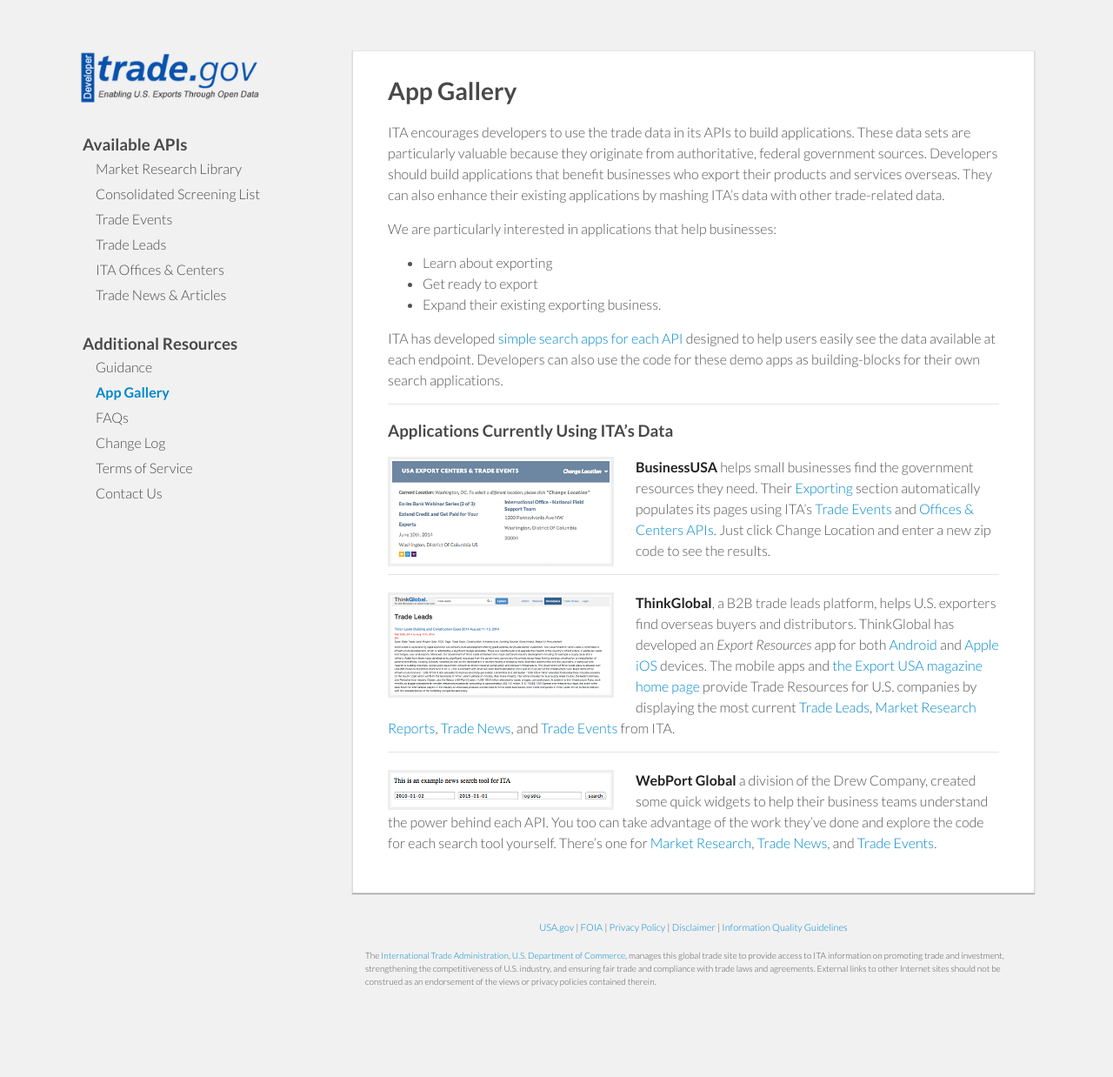
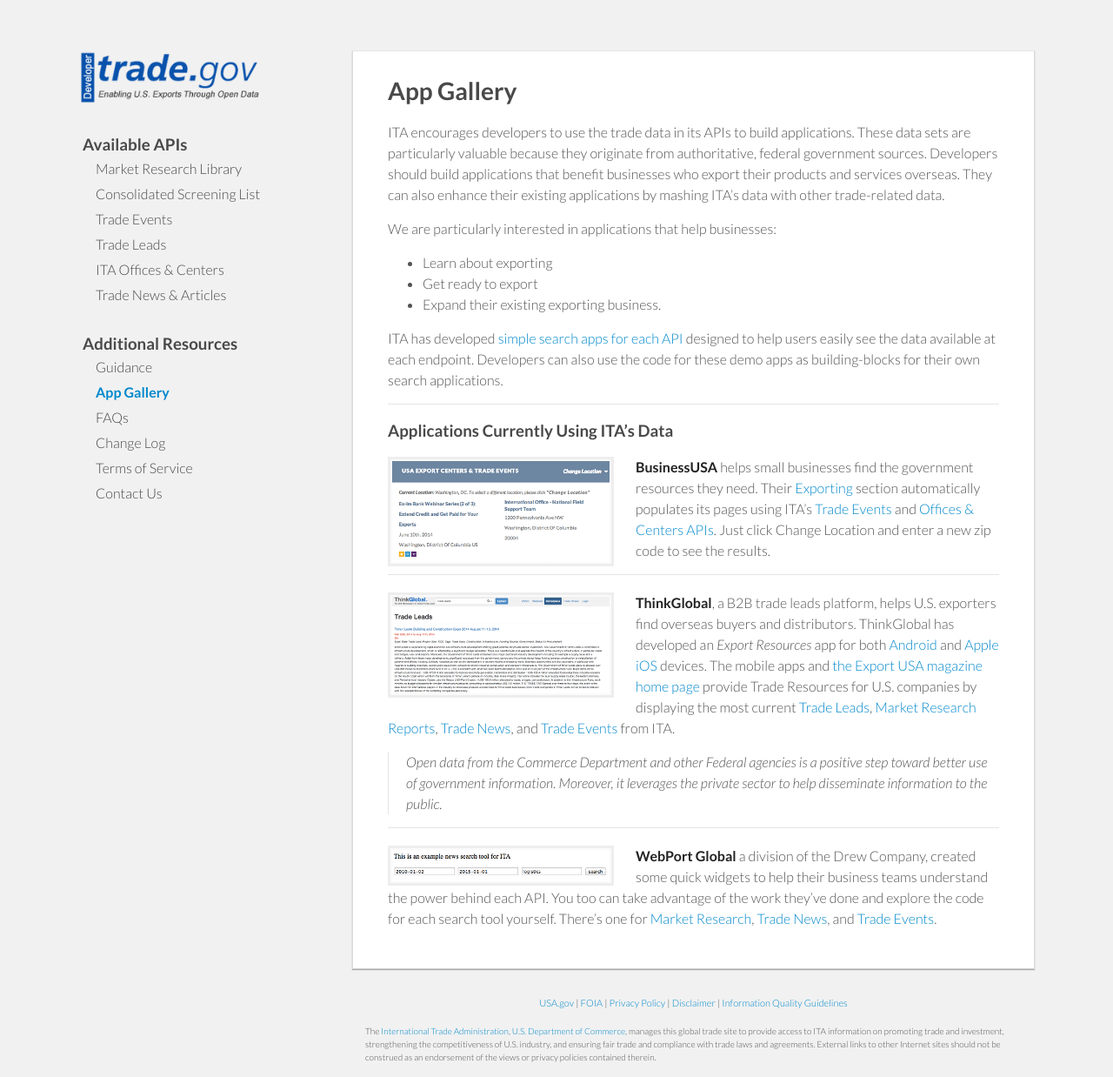
Before and after one commit to InternationalTradeAdministration/developerportal, a Jekyll site: the page built from _posts/2014-11-15-app-gallery.md, in a window 1280 px wide and 1238 px high. Shown: the whole window at 87% size. Built offline with Jekyll 4.4.1, drawn with Linux system fonts in a browser that asks for light colours; nearby versions of some CDN libraries.

Commit message:
Added quote from ThinkGlobal

```diff
--- a/_posts/2014-11-15-app-gallery.md
+++ b/_posts/2014-11-15-app-gallery.md
@@ -30,6 +30,7 @@ ITA has developed [simple search apps for each API](demo-search-apps.html) desig
 [![thinkglobal](images/thinkglobal.png)](http://www.thinkglobal.com/exusa)
 
 **ThinkGlobal**, a B2B trade leads platform, helps U.S. exporters find overseas buyers and distributors. ThinkGlobal has developed  an *Export Resources* app for both [Android](https://play.google.com/store/apps/details?id=com.thinkglobal.trade&hl=en) and [Apple iOS](https://itunes.apple.com/us/app/export-resources/id924508501?mt=8) devices. The mobile apps and [the Export USA magazine home page](http://www.thinkglobal.com/exusa) provide Trade Resources for U.S. companies by displaying the most current [Trade Leads](http://www.thinkglobal.com/trade_resources/trade_leads), [Market Research Reports](http://www.thinkglobal.com/trade_resources/market), [Trade News](http://www.thinkglobal.com/trade_resources/trade_articles), and [Trade Events](http://www.thinkglobal.com/trade_resources/trade_events) from ITA.
+> *Open data from the Commerce Department and other Federal agencies is a positive step toward better use of government information. Moreover, it leverages the private sector to help disseminate information to the public.*
 
 ------
 
```
